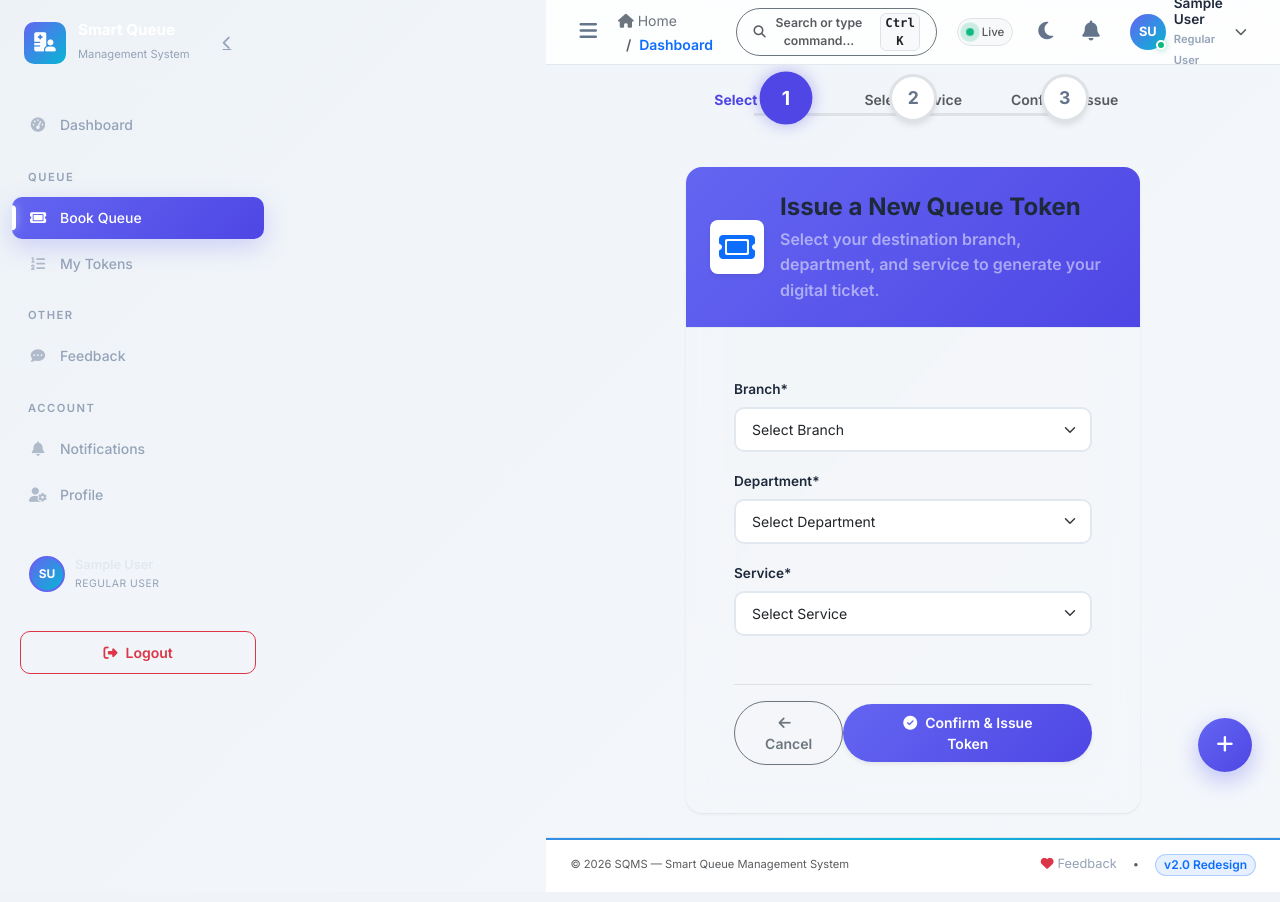
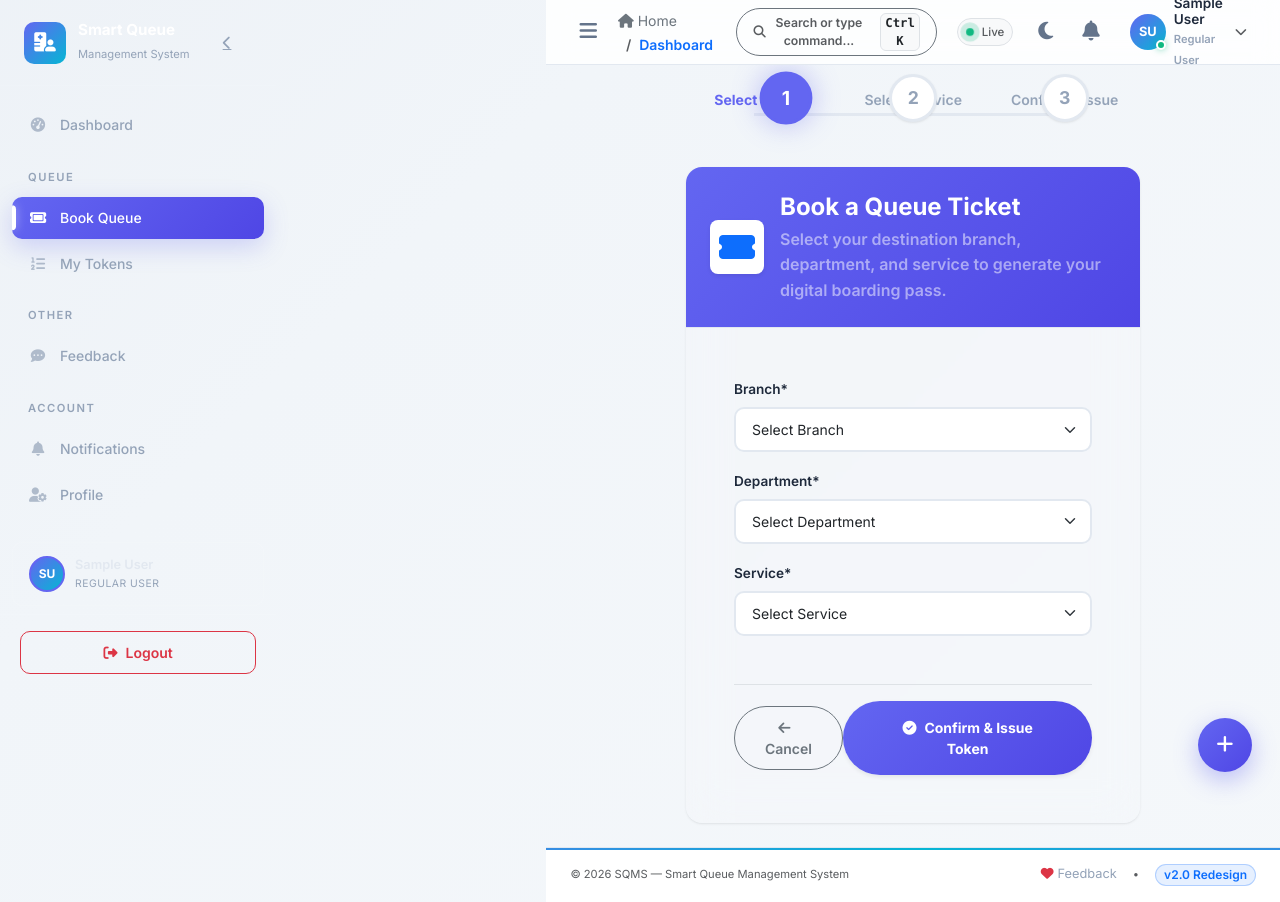
Before and after one commit to mt-abdulla-it/smart-queue-management-system, a Django app: page /queues/book/ in a window 1280 px wide. Run offline with Django 5.2, Linux system fonts and the light colour scheme; the visitor is signed in with stand-in values (Sample User, id 1); data that the repository does not hold is empty; parts of the project's set-up code (start-up, migrations or seed data) failed here and were passed over; some libraries are stand-ins or nearby versions.

Commit message:
refactor: modernize booking page UI with design tokens and improved step wizard animations

```diff
--- a/templates/queues/book.html
+++ b/templates/queues/book.html
@@ -3,8 +3,6 @@
 
 {% block title %}Book Queue — {{ site_name }}{% endblock %}
 {% block page_header %}Book a Queue Token{% endblock %}
-
-
 
 {% block extra_css %}
 <style>
@@ -21,7 +19,7 @@
         left: 15%;
         right: 15%;
         height: 3px;
-        background: var(--bs-border-color, #e2e8f0);
+        background: var(--border-color, #e2e8f0);
         z-index: 1;
     }
     .step-wizard-progress {
@@ -29,11 +27,11 @@
         top: 24px;
         left: 15%;
         height: 3px;
-        background: linear-gradient(90deg, #4f46e5 0%, #06b6d4 100%);
+        background: linear-gradient(90deg, #6366f1 0%, #06b6d4 100%);
         z-index: 2;
-        transition: width 0.4s ease-in-out;
+        transition: width 0.4s var(--ease-spring);
         width: 0%;
-        box-shadow: 0 0 10px rgba(79, 70, 229, 0.6);
+        box-shadow: 0 0 10px rgba(99, 102, 241, 0.6);
     }
     .step-item {
         position: relative;
@@ -45,61 +43,51 @@
         width: 48px;
         height: 48px;
         border-radius: 50%;
-        background: var(--bs-body-bg, #ffffff);
-        border: 3px solid var(--bs-border-color, #cbd5e1);
-        color: #64748b;
+        background: var(--bg-card, #ffffff);
+        border: 3px solid var(--border-color, #cbd5e1);
+        color: var(--text-muted);
         display: flex;
         align-items: center;
         justify-content: center;
         font-weight: 700;
         font-size: 1.1rem;
         margin: 0 auto 8px;
-        transition: all 0.3s cubic-bezier(0.4, 0, 0.2, 1);
-        box-shadow: 0 4px 6px -1px rgba(0, 0, 0, 0.1);
+        transition: all var(--transition-spring);
+        box-shadow: var(--shadow-sm);
     }
     .step-item.active .step-number {
-        border-color: #4f46e5;
-        background: #4f46e5;
+        border-color: var(--primary);
+        background: var(--primary);
         color: #ffffff;
         transform: scale(1.1);
-        box-shadow: 0 0 15px rgba(79, 70, 229, 0.4);
+        box-shadow: var(--shadow-glow-primary);
     }
     .step-item.completed .step-number {
-        border-color: #10b981;
-        background: #10b981;
+        border-color: var(--success);
+        background: var(--success);
         color: #ffffff;
     }
     .step-label {
         font-size: 0.875rem;
         font-weight: 600;
-        color: var(--bs-secondary-color, #64748b);
-        transition: color 0.3s ease;
+        color: var(--text-muted);
+        transition: color var(--transition-fast);
     }
     .step-item.active .step-label {
-        color: #4f46e5;
+        color: var(--primary);
         font-weight: 700;
     }
     .step-item.completed .step-label {
-        color: #10b981;
+        color: var(--success);
     }
 
     .estimate-card {
-        background: linear-gradient(135deg, rgba(6, 182, 212, 0.08) 0%, rgba(79, 70, 229, 0.08) 100%);
+        background: linear-gradient(135deg, rgba(6, 182, 212, 0.08) 0%, rgba(99, 102, 241, 0.08) 100%);
         border: 1.5px solid rgba(6, 182, 212, 0.25);
-        border-radius: 1rem;
-        transition: all 0.4s ease-in-out;
+        border-radius: var(--radius-md);
+        transition: all var(--transition-normal);
         position: relative;
         overflow: hidden;
-    }
-    .estimate-card::before {
-        content: '';
-        position: absolute;
-        top: 0; left: -100%; width: 50%; height: 100%;
-        background: linear-gradient(90deg, transparent, rgba(255,255,255,0.2), transparent);
-        animation: shimmerEstimate 3s infinite;
-    }
-    @keyframes shimmerEstimate {
-        100% { left: 200%; }
     }
 </style>
 {% endblock %}
@@ -129,15 +117,15 @@
 
     <div class="row justify-content-center">
         <div class="col-lg-8">
-            <div class="card glass-card border-0 rounded-4 overflow-hidden stagger-1">
+            <div class="card glass-card border-0 rounded-4 overflow-hidden stagger-1 shadow-xl">
                 <div class="card-header bg-gradient-primary text-white p-4">
                     <div class="d-flex align-items-center gap-3">
                         <div class="bg-white rounded-3 p-3 shadow-sm d-flex align-items-center justify-content-center" style="width: 54px; height: 54px;">
-                            <i class="fas fa-ticket fa-2x text-primary"></i>
+                            <i class="fas fa-ticket-alt fa-2x text-primary"></i>
                         </div>
                         <div>
-                            <h4 class="fw-bold mb-1">Issue a New Queue Token</h4>
-                            <p class="mb-0 text-white-50">Select your destination branch, department, and service to generate your digital ticket.</p>
+                            <h4 class="fw-extrabold mb-1 text-white">Book a Queue Ticket</h4>
+                            <p class="mb-0 text-white-50">Select your destination branch, department, and service to generate your digital boarding pass.</p>
                         </div>
                     </div>
                 </div>
@@ -158,8 +146,8 @@
                                 </div>
                                 <div class="flex-grow-1">
                                     <div class="d-flex align-items-center justify-content-between">
-                                        <h6 class="fw-bold mb-1 text-info"><i class="fas fa-bolt me-1"></i> Estimated Wait Time Analysis</h6>
-                                        <span class="badge bg-info bg-opacity-20 text-info px-3 py-1 rounded-pill fw-medium">Live Queue Estimate</span>
+                                        <h6 class="fw-bold mb-1 text-info"><i class="fas fa-bolt me-1"></i> Live Queue Estimate</h6>
+                                        <span class="badge bg-info bg-opacity-20 text-info px-3 py-1 rounded-pill fw-medium">Live Stream</span>
                                     </div>
                                     <p class="mb-2 text-secondary small">Average serving duration for this service is approximately <strong id="estTime">10-15 minutes</strong>.</p>
                                     <div class="d-flex gap-3 text-muted small border-top border-info border-opacity-20 pt-2">
@@ -171,10 +159,10 @@
                         </div>
 
                         <div class="d-flex justify-content-between align-items-center mt-5 pt-3 border-top">
-                            <a href="{% url 'core:home' %}" class="btn btn-outline-secondary px-4 rounded-pill">
+                            <a href="{% url 'dashboard:home' %}" class="btn btn-outline-secondary px-4 rounded-pill">
                                 <i class="fas fa-arrow-left me-2"></i>Cancel
                             </a>
-                            <button type="submit" id="submitBtn" class="btn btn-primary btn-magnetic px-5 py-2 rounded-pill shadow-sm hover-lift">
+                            <button type="submit" id="submitBtn" class="btn btn-primary btn-magnetic px-5 py-3 rounded-pill shadow-sm hover-lift fw-bold">
                                 <i class="fas fa-check-circle me-2"></i>Confirm & Issue Token
                             </button>
                         </div>
@@ -202,7 +190,7 @@
                 $('#stepIndicator3').addClass('active').removeClass('completed');
                 $('#stepNum3').text('3');
 
-                $('#waitEstimateBox').removeClass('d-none').addClass('animate-fade-in-up');
+                $('#waitEstimateBox').removeClass('d-none').addClass('anim-slide-up');
             } else if (branchVal || deptVal) {
                 $('#stepProgress').css('width', '35%');
                 $('#stepIndicator1').addClass('completed').removeClass('active');
@@ -279,7 +267,7 @@
 
         $('#bookingForm').on('submit', function() {
             var $btn = $('#submitBtn');
-            $btn.prop('disabled', true).html('<span class="spinner-border spinner-border-sm me-2"></span>Generating Ticket...');
+            $btn.prop('disabled', true).html('<span class="spinner-border spinner-border-sm me-2"></span>Generating Digital Boarding Pass...');
         });
     });
 </script>
```
